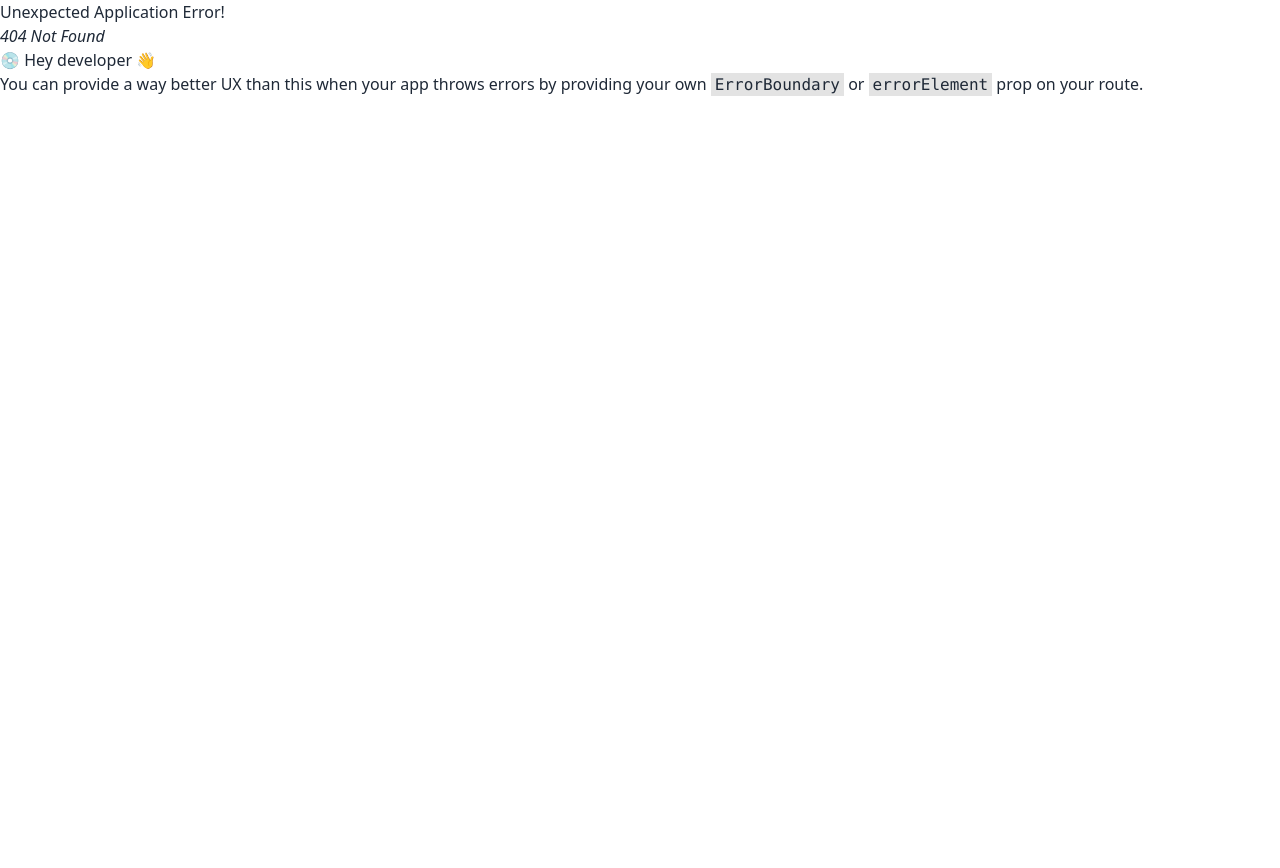
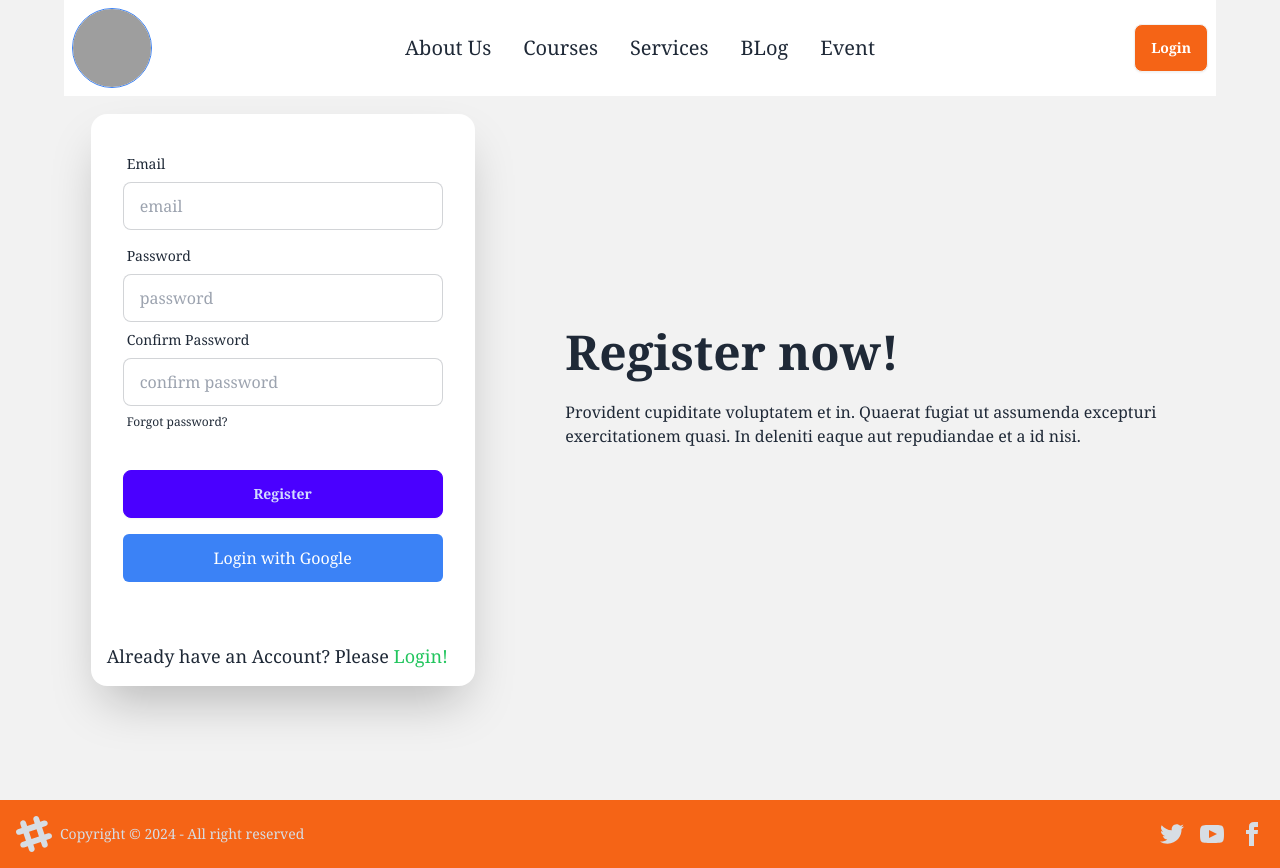
Before and after one commit to mirnaiem/easy-education, a React (Vite) app: page /register in a window 1280 px wide. Before the commit this address had no page. Before the commit the page ends 800 px from the top, so only its background shows below. Built offline with nearby package versions, Linux system fonts and the light colour scheme; no server answers; grey boxes are pictures that could not be loaded.

Commit message:
authentication done

```diff
--- a/package.json
+++ b/package.json
@@ -10,6 +10,7 @@
     "preview": "vite preview"
   },
   "dependencies": {
+    "firebase": "^10.12.2",
     "localforage": "^1.10.0",
     "match-sorter": "^6.3.4",
     "react": "^18.2.0",
--- /dev/null
+++ b/src/AuthProvider/AuthProvider.jsx
@@ -0,0 +1,54 @@
+import { GoogleAuthProvider, createUserWithEmailAndPassword, getAuth, onAuthStateChanged, signInWithEmailAndPassword, signInWithPopup, signOut } from "firebase/auth";
+import { createContext, useEffect, useState } from "react";
+import app from "../firebase.config";
+
+
+export const AuthContext=createContext(null)
+const auth=getAuth(app);
+// eslint-disable-next-line react/prop-types
+const AuthProvider=({children})=>{
+ const [user,setUser]=useState(null)
+ const [loading,setLoading]=useState(true)
+
+ const createUser=(email,password)=>{
+  setLoading(true)
+  return createUserWithEmailAndPassword(auth,email,password)
+ }
+
+ const signInUser=(email,password)=>{
+  setLoading(true)
+  return signInWithEmailAndPassword(auth,email,password)
+ }
+
+ const logOut=()=>{
+  return signOut(auth)
+  .then(()=>setUser(null))
+ }
+
+ const googleProvider=new GoogleAuthProvider();
+ const googleLogin=()=>{
+  return signInWithPopup(auth,googleProvider)
+ }
+
+ useEffect(()=>{
+const unsubscribe=onAuthStateChanged(auth,(currentUser)=>{
+if(currentUser){
+ setUser(currentUser)
+ setLoading(false)
+ console.log(currentUser)
+}else setLoading(false)
+})
+return unsubscribe },[])
+ const authInfo={
+  googleLogin,
+  user,
+  createUser,
+  signInUser,
+  logOut,
+  loading
+ }
+return <AuthContext.Provider value={authInfo}>
+ { children}
+</AuthContext.Provider>
+}
+export default AuthProvider;
--- /dev/null
+++ b/src/components/GoogleLogin.jsx
@@ -0,0 +1,16 @@
+import useAuth from "../hooks/useAuth";
+
+
+const GoogleLogin = () => {
+ const {googleLogin}=useAuth()
+ const handleGoogleLogin=()=>{
+  googleLogin()
+ }
+ return (
+  <div>
+   <button onClick={handleGoogleLogin} className="py-3 px-3 text-white  bg-blue-500 w-full mt-2 rounded-md">Login with Google</button>
+  </div>
+ );
+};
+
+export default GoogleLogin;
--- /dev/null
+++ b/src/firebase.config.js
@@ -0,0 +1,18 @@
+// Import the functions you need from the SDKs you need
+import { initializeApp } from "firebase/app";
+// TODO: Add SDKs for Firebase products that you want to use
+// https://firebase.google.com/docs/web/setup#available-libraries
+
+// Your web app's Firebase configuration
+const firebaseConfig = {
+ apiKey: import.meta.env.VITE_apiKey,
+ authDomain: import.meta.env.VITE_authDomain,
+ projectId: import.meta.env.VITE_projectId,
+ storageBucket: import.meta.env.VITE_storageBucket,
+ messagingSenderId: import.meta.env.VITE_messagingSenderId,
+ appId: import.meta.env.VITE_appId
+};
+
+// Initialize Firebase
+const app = initializeApp(firebaseConfig);
+export default app
--- /dev/null
+++ b/src/hooks/useAuth.jsx
@@ -0,0 +1,8 @@
+import { useContext } from "react"
+import { AuthContext } from "../AuthProvider/AuthProvider"
+
+const useAuth=()=>{
+ const auth=useContext(AuthContext)
+ return auth;
+}
+export default useAuth;
--- a/src/main.jsx
+++ b/src/main.jsx
@@ -6,9 +6,13 @@ import {
   RouterProvider,
 } from "react-router-dom";
 import router from './routes/routes.jsx';
+import AuthProvider from './AuthProvider/AuthProvider.jsx';
 
 ReactDOM.createRoot(document.getElementById('root')).render(
   <React.StrictMode >
-    <RouterProvider router={router} />
+    <AuthProvider>
+      <RouterProvider router={router} />
+      </AuthProvider>
+
   </React.StrictMode>,
 )
--- /dev/null
+++ b/src/page/Login.jsx
@@ -0,0 +1,65 @@
+/* eslint-disable react/no-unescaped-entities */
+import { useEffect } from "react";
+import useAuth from "../hooks/useAuth";
+import { Link, useLocation, useNavigate } from "react-router-dom";
+import GoogleLogin from "../components/GoogleLogin";
+
+const Login = () => {
+ const {signInUser,user}=useAuth()
+ const navigate=useNavigate();
+ const location=useLocation();
+ const from=location?.state?.from?.pathname || '/';
+ const handleLogin=async (e)=>{
+   e.preventDefault()
+   const form=e.target;
+   const email=form.email.value;
+   const password=form.pass.value;
+   await signInUser(email,password)
+   console.log(email,password);
+    }
+    useEffect(()=>{
+     if(user){
+       navigate(from,{replace:true})
+     }
+    },[user,from,navigate])
+return (
+ <div className="hero min-h-screen bg-base-200">
+ <div className="hero-content flex-col justify-evenly lg:flex-row-reverse">
+   <div className="text-center w-1/2 lg:text-left">
+     <h1 className="text-5xl font-bold">Login now!</h1>
+     <p className="py-6">Provident cupiditate voluptatem et in. Quaerat fugiat ut assumenda excepturi exercitationem quasi. In deleniti eaque aut repudiandae et a id nisi.</p>
+   </div>
+   <div className="card shrink-0 w-1/2 max-w-sm shadow-2xl bg-base-100">
+     <form onSubmit={handleLogin} className="card-body">
+       <div className="form-control">
+         <label className="label">
+           <span className="label-text">Email</span>
+         </label>
+         <input type="email" name="email" placeholder="email" className="input input-bordered" required />
+       </div>
+       <div className="form-control">
+         <label className="label">
+           <span className="label-text">Password</span>
+         </label>
+         <input type="password" name="pass" placeholder="password" className="input input-bordered" required />
+         <label className="label">
+           <a href="#" className="label-text-alt link link-hover">Forgot password?</a>
+         </label>
+       </div>
+       <div className="form-control mt-6">
+         <button className="btn btn-primary">Login</button>
+       </div>
+       <GoogleLogin/>
+     </form>
+     <div className="text-lg mt-3 p-4">
+
+
+       <h1>Don't Have Any Account? Please <Link className="text-green-500" to="/register">Register!</Link></h1>
+     </div>
+   </div>
+ </div>
+</div>
+);
+};
+
+export default Login;
--- a/src/page/NavBar.jsx
+++ b/src/page/NavBar.jsx
@@ -1,6 +1,11 @@
 import { Link } from "react-router-dom";
+import useAuth from "../hooks/useAuth";
 
 const NavBar = () => {
+  const {user,logOut}=useAuth();
+  const handleLogOut=async ()=>{
+    await logOut()
+  }
  return (
   <div className="navbar w-[90%] mx-auto bg-base-100 fixed z-10 top-0 left-16">
   <div className="navbar-start ">
@@ -36,9 +41,20 @@ const NavBar = () => {
         <li><Link className="text-xl" to="/event">Event</Link></li>
     </ul>
   </div>
-  <div className="navbar-end gap-4">
-    <Link to='/consultation' className="btn bg-[#101010]  text-white ">Free Consultation</Link>
-    <Link to='/login' className="btn bg-[#f56416]  text-white">Login</Link>
+  <div className="navbar-end gap-3">
+  {
+          user? <>
+            {user && user.photoURL ? (
+              <img className="rounded-full me-2 w-10" title={user?.displayName} src={user?.
+                photoURL} />
+            ) : (
+              <span title={user?.displayName} className="text-lg font-bold">{user?.displayName}</span>
+            )
+            } <Link to='/consultation' className="btn bg-[#101010]  text-white ">Free Consultation</Link>
+            <button onClick={handleLogOut}  className="btn bg-orange-400 text-lg text-white">LogOut</button></>: <div>
+
+      <Link to='/login' className="btn bg-[#f56416]  text-white">Login</Link>
+    </div>}
   </div>
 </div>
  );
--- /dev/null
+++ b/src/page/Register.jsx
@@ -0,0 +1,69 @@
+import { Link, useLocation, useNavigate } from "react-router-dom";
+import useAuth from "../hooks/useAuth";
+import { useEffect } from "react";
+import GoogleLogin from "../components/GoogleLogin";
+
+const Register = () => {
+ const {createUser,user}=useAuth();
+ const navigate=useNavigate();
+ const location=useLocation();
+ const from=location?.state?.from?.pathname || '/';
+const handleRegister=async (e)=>{
+e.preventDefault()
+const form=e.target;
+const email=form.email.value;
+const password=form.pass.value;
+const confirmPass=form.confirmPass.value;
+console.log(email,password,confirmPass);
+if(password === confirmPass){
+ await createUser(email,password);
+}
+}
+useEffect(()=>{
+ if(user){
+   navigate(from,{replace:true});
+ }
+},[user,from,navigate])
+return (
+ <div className="hero min-h-screen bg-base-200">
+ <div className="hero-content flex-col justify-evenly lg:flex-row-reverse">
+   <div className="text-center w-1/2 lg:text-left">
+     <h1 className="text-5xl font-bold">Register now!</h1>
+     <p className="py-6">Provident cupiditate voluptatem et in. Quaerat fugiat ut assumenda excepturi exercitationem quasi. In deleniti eaque aut repudiandae et a id nisi.</p>
+   </div>
+   <div className="card shrink-0 w-1/2 max-w-sm shadow-2xl bg-base-100">
+     <form onSubmit={handleRegister} className="card-body">
+       <div className="form-control">
+         <label className="label">
+           <span className="label-text">Email</span>
+         </label>
+         <input type="email" name="email" placeholder="email" className="input input-bordered" required />
+       </div>
+       <div className="form-control">
+         <label className="label">
+           <span className="label-text">Password</span>
+         </label>
+         <input type="password" name="pass" placeholder="password" className="input input-bordered" required />
+         <label className="label">
+           <span className="label-text">Confirm Password</span>
+         </label>
+         <input type="password" name="confirmPass" placeholder="confirm password" className="input input-bordered" required />
+         <label className="label">
+           <a href="#" className="label-text-alt link link-hover">Forgot password?</a>
+         </label>
+       </div>
+       <div className="form-control mt-6">
+         <button className="btn btn-primary">Register</button>
+       </div>
+       <GoogleLogin/>
+     </form>
+     <div className="text-lg mt-3 p-4">
+       <h1>Already have an Account? Please <Link className="text-green-500" to="/login">Login!</Link></h1>
+     </div>
+   </div>
+ </div>
+</div>
+);
+};
+
+export default Register;
```
Also changed, not shown: src/routes/routes.jsx (+10 -0 lines), 1 other file (tests, documents, lock files or other folders).
